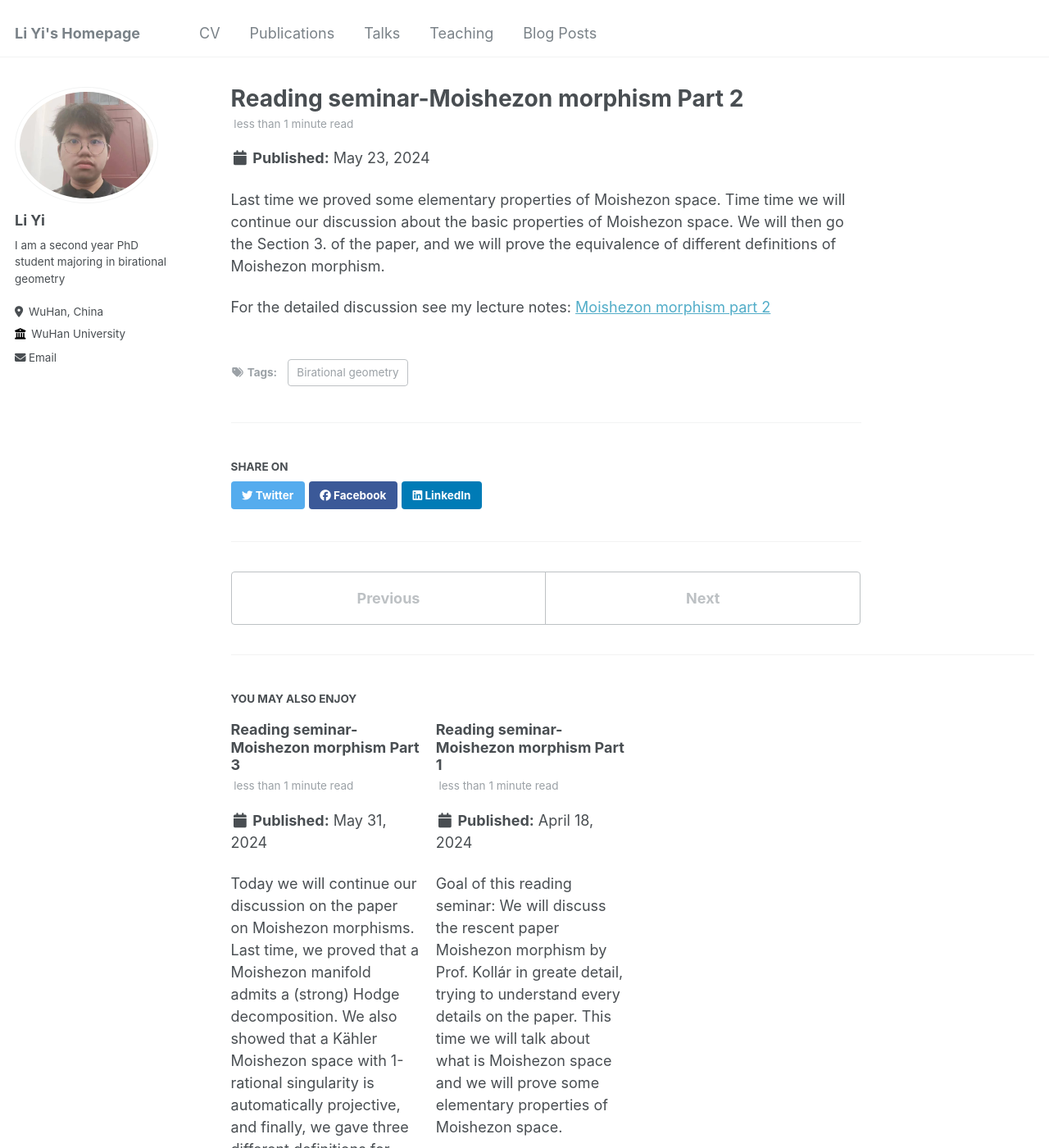
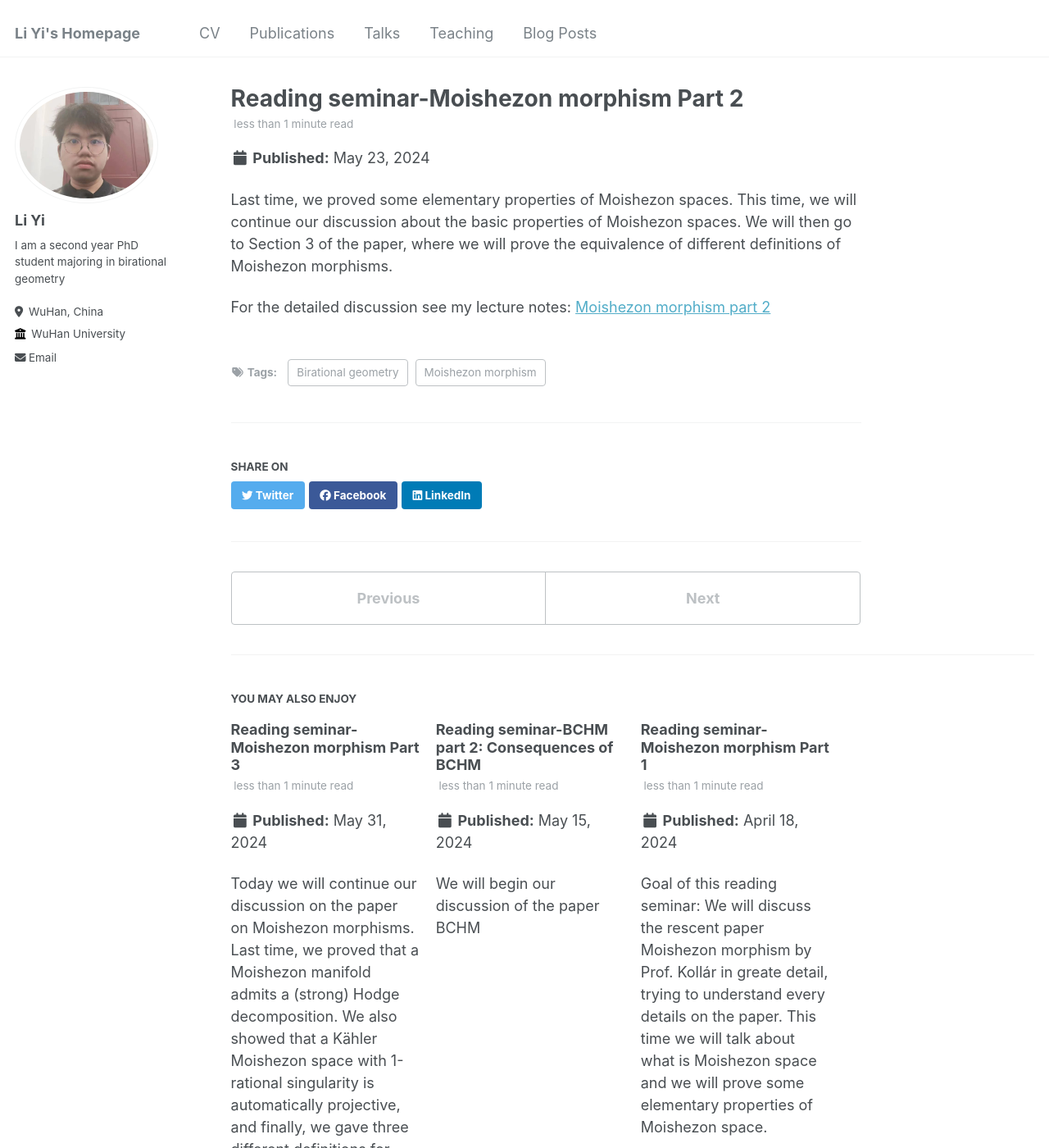
Before and after one commit to YiLimath/YiLimath.github.io, a Jekyll site: the page built from _posts/2024-05-31-blog-post-2.md, in a window 1280 px wide and 1400 px high. Shown: the whole window at 82% size. Built offline with Jekyll 4.4.1, drawn with Linux system fonts in a browser that asks for light colours; a file with an impossible date is left out; some of the changed text lies outside the part shown.

Commit message:
2024-5-31

```diff
--- a/_posts/2024-05-31-blog-post-2.md
+++ b/_posts/2024-05-31-blog-post-2.md
@@ -4,8 +4,10 @@ date: 2024-05-23
 permalink: /posts/2024/05/Moishezon-morphism-2/
 tags:
   - Birational geometry
+  - Moishezon morphism
 ---
 
-Last time we proved some elementary properties of Moishezon space. Time time we will continue our discussion about the basic properties of Moishezon space. We will then go the Section 3. of the paper, and we will prove the equivalence of different definitions of Moishezon morphism.
+Last time, we proved some elementary properties of Moishezon spaces. This time, we will continue our discussion about the basic properties of Moishezon spaces. We will then go to Section 3 of the paper, where we will prove the equivalence of different definitions of Moishezon morphisms.
+
 
 For the detailed discussion see my lecture notes: [Moishezon morphism part 2](https://yilimath.github.io/posts/2024/05/Moishezon-morphism-2/)
--- /dev/null
+++ b/_posts/2024-05-31-blog-post-5.md
@@ -0,0 +1,9 @@
+---
+title: 'Reading seminar-BCHM part 2: Consequences of BCHM'
+date: 2024-05-15
+permalink: /posts/2024/05/BCHM-2/
+tags:
+  - Birational geometry
+---
+
+We will begin our discussion of the paper [BCHM]()
```
Also changed, not shown: _posts/2024-05-31-blog-post-3.md (+4 -0 lines), _posts/2024-05-31-blog-post-4.md (added, +14 -0 lines).
